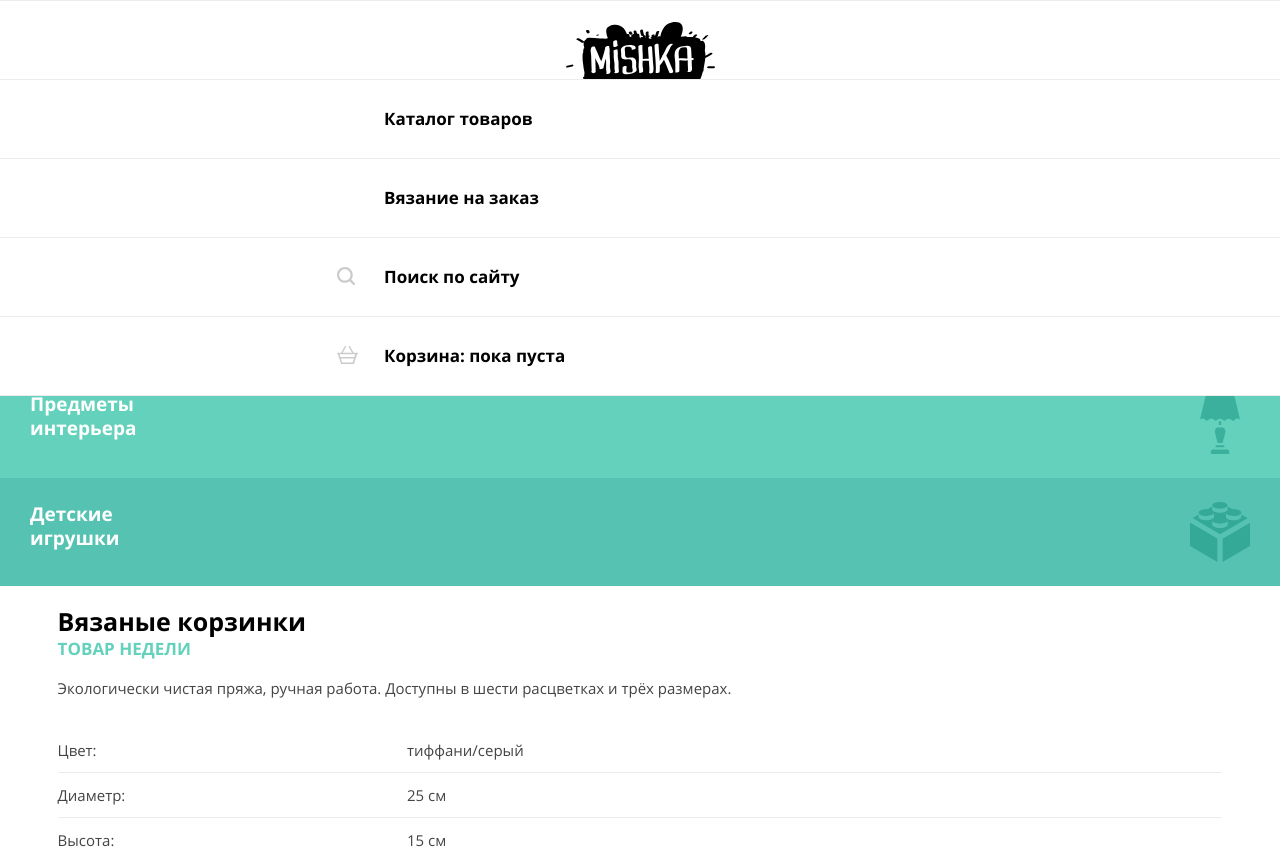
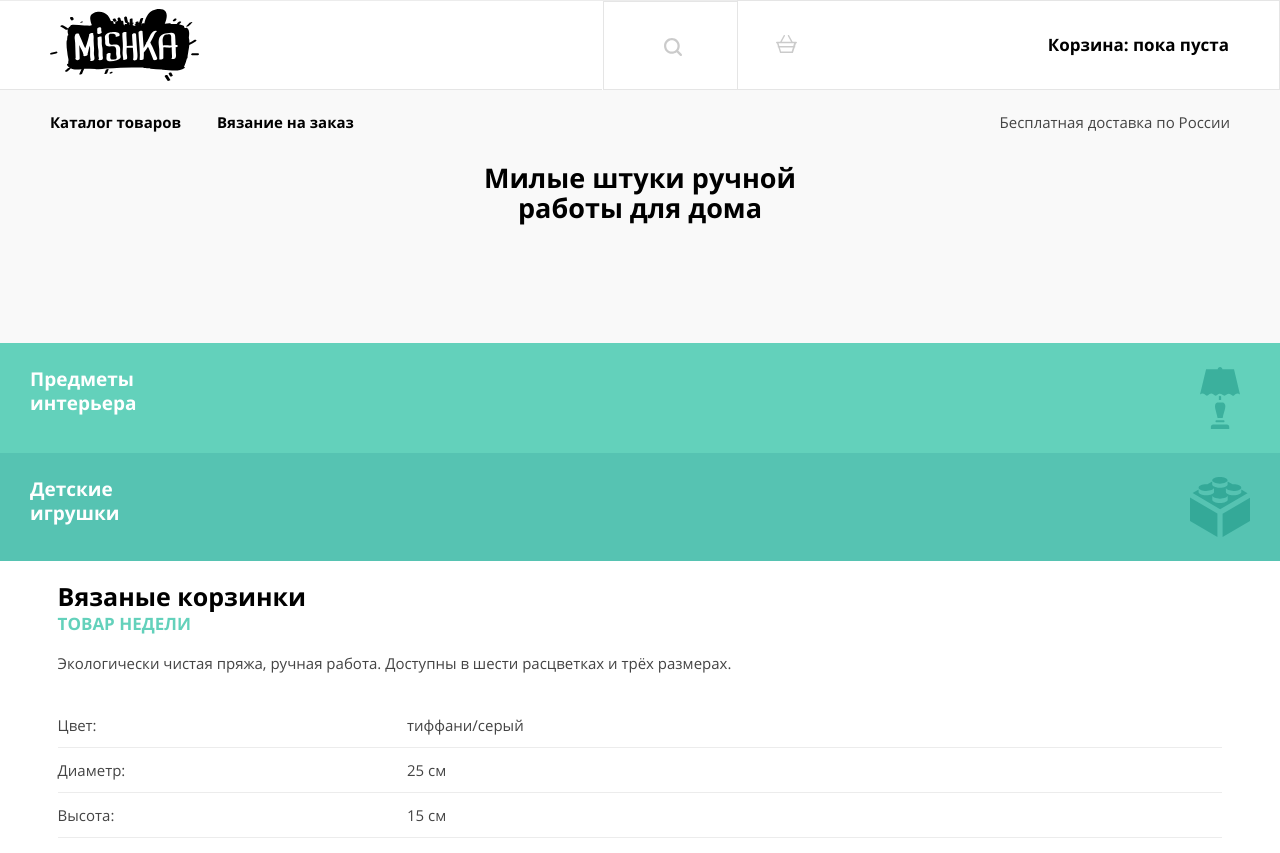
Before and after one commit to htmlacademy-adaptive/2050153-mishka-27, a website: page source/index.html in a window 1280 px wide. Shown: the top 853 px of the page. Drawn offline with nearby package versions, Linux system fonts and the light colour scheme; files that its build step writes are made by us from their sources.

Commit message:
styles-header-tablet

```diff
--- a/source/index.html
+++ b/source/index.html
@@ -13,20 +13,19 @@
 <body>
   <header class="header">
     <div class="header__wrapper">
+      <nav class="header__nav nav nav--closed nav--nojs">
         <a class="header__logo logo">
           <picture>
             <source media="(min-width: 1150px)" srcset="img/logo/logo-mishka-desktop.svg">
-          <source media="(min-width: 770px)" srcset="img/logo/logo-mishka-tablet.svg">
+            <source media="(min-width: 768px)" srcset="img/logo/logo-mishka-tablet.svg">
             <img class="logo__image" src="img/logo/logo-mishka-mobile.svg" width="86" height="35"
               alt="Логотип Mishka и ссылка на главную страницу.">
           </picture>
         </a>
-      <nav class="header__nav nav nav--closed nav--nojs">
         <button class="nav__toggle" type="button">
-          <span class="visually-hidden">Кнопка меню</span>
+          <span class="visually-hidden">Кнопка меню навигации</span>
         </button>
-        <div class="nav__wrapper">
-          <ul class="nav__list site-list">
+        <ul class="nav__list nav__list--site-list site-list">
           <li class="nav__item site-list__item">
             <a class="site-list__link" href="catalog.html">
               Каталог товаров
@@ -39,8 +38,8 @@
           </li>
         </ul>
         <ul class="nav__list user-list">
-            <li class="nav__item user-list__item">
-              <a class="user-list__link user-list__link--search" href="#">
+          <li class="nav__item user-list__item user-list__item--search">
+            <a class="user-list__link user-list__link--search" href="#" aria-label="Поиск по сайту">
               <svg class="user-list__link-icon" width="18" height="18" viewBox="0 0 18 18" fill="currentColor"
                 xmlns="http://www.w3.org/2000/svg">
                 <path
@@ -49,7 +48,7 @@
               <span class="user-list__link-text">Поиск по сайту</span>
             </a>
           </li>
-            <li class="nav__item user-list__item">
+          <li class="nav__item user-list__item user-list__item--cart">
             <a class="user-list__link user-list__link--cart" href="#">
               <svg class="user-list__link-icon" width="21" height="18" viewBox="0 0 21 18" fill="currentColor"
                 xmlns="http://www.w3.org/2000/svg">
@@ -60,9 +59,20 @@
             </a>
           </li>
         </ul>
-        </div>
+        <ul class="nav__list site-additional-list">
+          <li class="nav__item site-additional-list__item">
+            <a class="site-additional-list__link" href="#">
+              Новые поступления
+            </a>
+          </li>
+          <li class="nav__item site-additional-list__item">
+            <a class="site-additional-list__link" href="#">
+              Распродажа
+            </a>
+          </li>
+        </ul>
+        <p class="header__text">Бесплатная доставка по России</p>
       </nav>
-      <p class="header__text">Бесплатная доставка по России</p>
     </div>
   </header>
   <main class="main">
@@ -126,7 +136,7 @@
         </ul>
         <picture>
           <source media="(min-width: 1150px)" srcset="img/promotion-triple-set-desktop.jpg">
-          <source media="(min-width: 770px)" srcset="img/promotion-triple-set-tablet.jpg">
+          <source media="(min-width: 768px)" srcset="img/promotion-triple-set-tablet.jpg">
           <img class="promotion__product-image" src="img/promotion-triple-set-mobile.jpg" width="260" height="315"
             alt="Фотография товара недели.">
         </picture>
@@ -200,7 +210,7 @@
         <ul class="contacts__list">
           <li class="contacts__item">
             <p class="contacts__text">e-mail:</p>
-            <a class="contacts__text-link" href="mailto: info@mimimishkashop.ru">info@mimimishkashop.ru</a>
+            <a class="contacts__text-link" href="mailto:info@mimimishkashop.ru">info@mimimishkashop.ru</a>
           </li>
           <li class="contacts__item">
             <p class="contacts__text">адрес:</p>
@@ -210,8 +220,8 @@
         <div class="contacts__map-wrapper">
           <picture>
             <source media="(min-width: 1150px)" srcset="img/map-desktop.jpg">
-            <source media="(min-width: 770px)" srcset="img/map-tablet.jpg">
-            <img class="contacts__map-image" src="img/map-mobile.jpg" width="320" height="454.16"
+            <source media="(min-width: 768px)" srcset="img/map-tablet.jpg">
+            <img class="contacts__map-image" src="img/map-mobile.jpg" width="320" height="454"
               alt="Санкт-Петербург, ул. Большая Конюшенная, д. 19/8.">
           </picture>
           <iframe class="contacts__map"
@@ -231,6 +241,7 @@
         <a class="contacts__button button" href="#">
           Напишите нам
         </a>
+      </div>
     </section>
   </main>
   <footer class="footer">
--- a/source/sass/blocks/footer.scss
+++ b/source/sass/blocks/footer.scss
@@ -1,5 +1,6 @@
 .footer {
   background-color: $color-white-smoke;
+  position: relative;
 }
 
 .footer__social {
--- a/source/sass/blocks/header.scss
+++ b/source/sass/blocks/header.scss
@@ -7,26 +7,61 @@
   flex-wrap: wrap;
   margin: 0 auto;
   box-shadow: 0px 1px 0px $color-whisper-grey, inset 0px 1px 0px $color-whisper-grey;
+
+  @media (min-width: $vp-768) {
+    align-items: center;
+  }
 }
 
 .header__wrapper {
   width: 100%;
   min-width: $vp-320;
-  padding-top: 22px;
   margin: 0 auto;
+
+  @media (min-width: $vp-768) {
+    display: flex;
+    align-items: center;
+    min-width: $vp-768;
+    flex-wrap: wrap;
+    min-height: 89px;
+    // padding: 0 50px;
+  }
 }
 
 .header__logo {
   z-index: 1;
   width: 100%;
-  margin-bottom: 15px;
+  min-height: 79px;
+
+  @media (min-width: $vp-768) {
+    display: flex;
+    width: max-content;
+    margin: 0;
+    padding-left: 50px;
+    border-bottom: 1px solid rgba($color-black, 0.1);
+  }
 }
 
 .header__nav {
-  display: flex;
-  min-width: 100%;
+  width: 100%;
+
+  // @media (min-width: $vp-768) {
+  //   width: max-content;
+  // }
 }
 
 .header__text {
   display: none;
+
+  @media (min-width: $vp-768) {
+    display: flex;
+    order: 5;
+    min-width: 40%;
+    align-items: flex-start;
+    justify-content: flex-end;
+    margin: 0;
+    padding-right: 50px;
+    padding-top: 20px;
+    z-index: 2;
+  }
 }
--- a/source/sass/blocks/logo.scss
+++ b/source/sass/blocks/logo.scss
@@ -1,9 +1,10 @@
 .logo {
   pointer-events: none;
   text-decoration: none;
-  display: flex;
-  align-items: center;
-  justify-content: center;
+  position: absolute;
+  top: 22px;
+  left: calc(50% - 43px);
+  z-index: 5;
 
   &:hover {
     opacity: 0.6;
@@ -22,18 +23,30 @@
     opacity: 0.2;
     outline: none;
   }
+
+  @media (min-width: $vp-768) {
+    width: 47%;
+    left: 0;
+    top: 0;
+    display: flex;
+    align-items: center;
+    min-height: 90px;
+  }
 }
 
 .logo__image,
 .logo__footer {
+  display: flex;
   pointer-events: all;
   cursor: pointer;
 }
 
 .logo__image {
-  @media (min-width: $vp-770) {
+  @media (min-width: $vp-768) {
     width: 114px;
     height: 46px;
+    display: flex;
+    align-items: center;
   }
 
   @media (min-width: $vp-1150) {
@@ -45,13 +58,13 @@
 .logo__footer {
   display: none;
 
-  @media (min-width: $vp-770) {
+  @media (min-width: $vp-768) {
     display: flex;
   }
 }
 
 .logo__footer-icon {
-  @media (min-width: $vp-770) {
+  @media (min-width: $vp-768) {
     width: 102px;
     height: 34px;
   }
--- a/source/sass/blocks/main.scss
+++ b/source/sass/blocks/main.scss
@@ -2,6 +2,10 @@
   display: flex;
   flex-direction: column;
   align-items: center;
+
+  @media (min-width: $vp-768) {
+    margin-top: -89px;
+  }
 }
 
 .main__hero {
--- a/source/sass/blocks/nav.scss
+++ b/source/sass/blocks/nav.scss
@@ -3,21 +3,31 @@
   top: 0;
   left: 0;
 
-  @media (min-width: $vp-1150) {
-    display: grid;
+  @media (min-width: $vp-768) {
+    display: flex;
+    flex-wrap: wrap;
+    position: relative;
+    flex-direction: row;
+    min-height: 89px;
+    width: 100%;
   }
-}
-
-.nav__wrapper {
-  width: 100%;
 }
 
 .nav--closed .nav__item {
   display: none;
 
-  @media (min-width: $vp-770) {
-    display: grid;
+  @media (min-width: $vp-768) {
+    display: flex;
   }
+}
+
+.nav--nojs {
+  position: relative;
+  margin-top: 79px;
+}
+
+.nav--nojs .logo {
+  top: -56px;
 }
 
 .nav__toggle {
@@ -54,7 +64,7 @@
     opacity: 0.1;
   }
 
-  @media (min-width: $vp-770) {
+  @media (min-width: $vp-768) {
     display: none;
   }
 }
@@ -73,12 +83,6 @@
   display: none;
 }
 
-.nav--nojs .nav__wrapper {
-  display: flex;
-  flex-direction: column;
-  width: 100%;
-}
-
 .nav__list {
   margin: 0;
   padding: 0;
@@ -88,13 +92,18 @@
   flex-wrap: wrap;
   align-items: center;
   justify-content: center;
+
+  @media (min-width: $vp-768) {
+    flex-direction: row;
+    justify-content: start;
+  }
 }
 
 .nav--nojs .nav__list {
   position: static;
   width: 100%;
 
-  @media (min-width: $vp-770) {
+  @media (min-width: $vp-768) {
     display: flex;
   }
 }
@@ -110,6 +119,13 @@
   line-height: 24px;
   color: $color-black;
   box-shadow: 0px 1px 0px $color-whisper-grey, inset 0px 1px 0px $color-whisper-grey;
+
+  @media (min-width: $vp-768) {
+    width: auto;
+    padding: 0;
+    box-shadow: none;
+    min-height: 89px;
+  }
 }
 
 .nav--nojs .nav__item {
--- /dev/null
+++ b/source/sass/blocks/site-additional-list.scss
@@ -0,0 +1,3 @@
+.site-additional-list {
+  display: none;
+}
--- a/source/sass/blocks/site-list.scss
+++ b/source/sass/blocks/site-list.scss
@@ -4,12 +4,12 @@
   top: 79px;
   left: 0;
 
-  // @media (min-width: $vp-768) {
-  //   width: 440px;
-  //   position: relative;
-  //   padding: 0;
-  //   top: 0;
-  // }
+  @media (min-width: $vp-768) {
+    width: 60%;
+    order: 2;
+    top: 0;
+    padding-left: 50px;
+  }
 
   // @media (min-width: $vp-1024) {
   //   min-width: 477px;
@@ -38,11 +38,14 @@
     background-color: $color-whisper-grey;
   }
 
-  // @media (min-width: $vp-768) {
-  //   border: none;
-  //   z-index: 1;
-  //   width: max-content;
-  // }
+  @media (min-width: $vp-768) {
+    z-index: 2;
+    background-color: inherit;
+    min-width: 167px;
+    display: flex;
+    align-items: flex-start;
+    padding-top: 20px;
+  }
 
   // @media (min-width: $vp-1024) {
   //   color: $color-white;
@@ -63,7 +66,9 @@
   display: flex;
   position: relative;
 
-  // @media (min-width: $vp-768) {
+  @media (min-width: $vp-768) {
+    font-size: 15px;
+  }
   //   padding: 0;
   //   font-weight: 400;
   //   font-size: 18px;
--- a/source/sass/blocks/user-list.scss
+++ b/source/sass/blocks/user-list.scss
@@ -1,21 +1,37 @@
 .user-list {
   width: 100%;
   position: relative;
-  top: 79px;
-  left: 0;
+  // top: 79px;
+  // left: 0;
+
+  @media (min-width: $vp-768) {
+    width: 53%;
+
+    margin-left: auto;
+    z-index: 2;
+    background-color: inherit;
+    justify-content: flex-end;
+  }
 }
 
 .user-list__item {
   z-index: 2;
   background-color: $color-white;
-}
 
-.user-list__link-icon {
-  position: absolute;
-  top: 2px;
-  left: -47px;
-  color: inherit;
-  opacity: 0.2;
+  @media (min-width: $vp-768) {
+    padding: 32px 50px 32px 38px;
+    border: 1px solid rgba($color-black, 0.1);
+
+    &--search {
+      min-width: 20%;
+      padding: 30px 20px 30px 20px;
+      margin-right: -1px;
+    }
+
+    &--cart {
+      min-width: 80%;
+    }
+  }
 }
 
 .user-list__link {
@@ -50,9 +66,42 @@
   &:invalid {
     background-color: $color-whisper-grey;
   }
+
+  @media (min-width: $vp-768) {
+    min-width: 211px;
+    width: 100%;
+    display: flex;
+    justify-content: space-between;
+
+    &--search {
+      min-width: 20%;
+      justify-content: center;
+    }
+
+    &--search .user-list__link-text {
+      display: none;
+    }
+
+    &--search .user-list__link-icon {
+      margin-left: 5px;
+    }
+  }
 }
 
 .user-list__link--current {
   cursor: default;
   pointer-events: none;
 }
+
+.user-list__link-icon {
+  position: absolute;
+  top: 2px;
+  left: -47px;
+  color: inherit;
+  opacity: 0.2;
+
+  @media (min-width: $vp-768) {
+    position: relative;
+    left: 0;
+  }
+}
--- a/source/sass/global/container.scss
+++ b/source/sass/global/container.scss
@@ -4,7 +4,7 @@
   margin: 0 auto;
   padding: 0 30px;
 
-  @media (min-width: $vp-770) {
+  @media (min-width: $vp-768) {
     padding: 0 50px;
   }
 
--- a/source/sass/global/variables.scss
+++ b/source/sass/global/variables.scss
@@ -20,7 +20,7 @@ $color-aubergine: #231f20;
 // -------------------
 
 $vp-320: 320px;
-$vp-770: 770px;
+$vp-768: 768px;
 $vp-1150: 1150px;
 
 // Typography
--- a/source/sass/style.scss
+++ b/source/sass/style.scss
@@ -12,6 +12,7 @@
 @import "./blocks/nav.scss";
 @import "./blocks/site-list.scss";
 @import "./blocks/user-list.scss";
+@import "./blocks/site-additional-list.scss";
 @import "./blocks/main.scss";
 @import "./blocks/hero.scss";
 @import "./blocks/promotion.scss";
```
Lines whose indentation alone changed are shown as unchanged.
